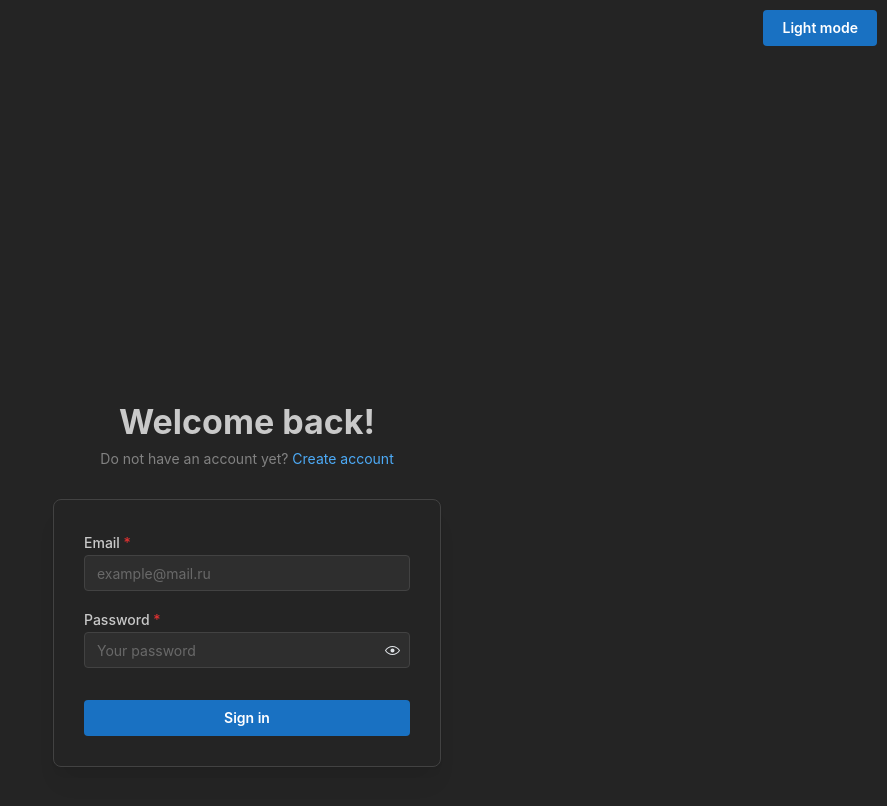
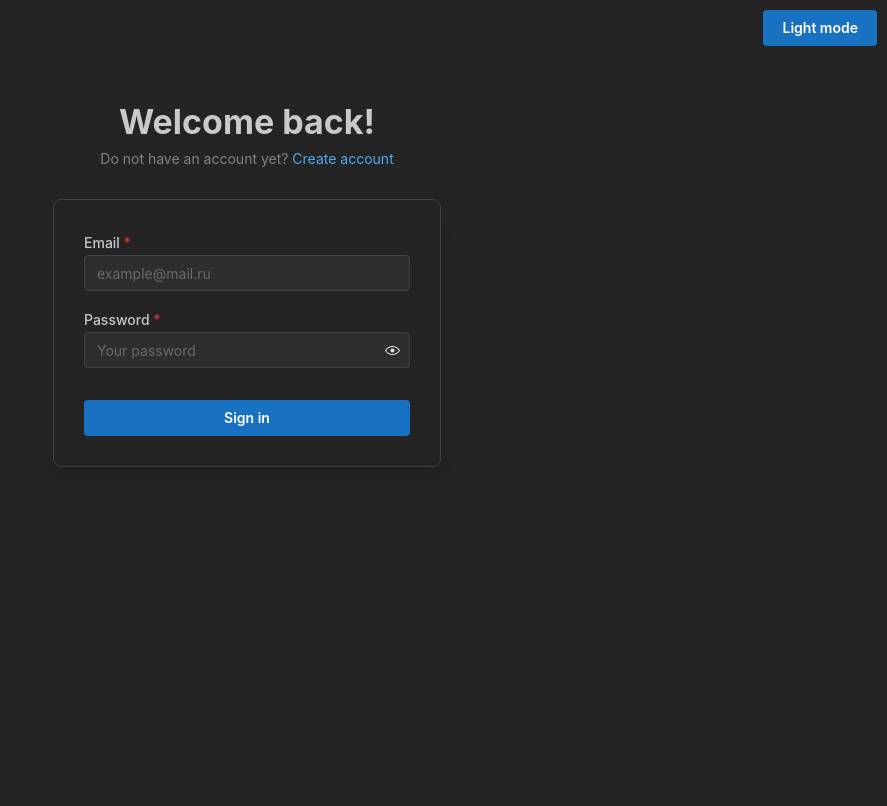
Before and after one commit to DmitriyAsh/ReactAuthForm, a React (Vite) app: page / in a window 1280 px wide. Shown: the top 806 px of the page, without its empty margins (393-1280 px from the left). Built offline with nearby package versions, Linux system fonts and the light colour scheme.

Commit message:
add reqests for registration and authorization

```diff
--- a/package.json
+++ b/package.json
@@ -13,6 +13,7 @@
 		"@mantine/core": "^7.12.0",
 		"@mantine/form": "^7.12.0",
 		"@mantine/hooks": "^7.12.0",
+		"@mantine/notifications": "^7.12.0",
 		"axios": "^1.7.3",
 		"react": "^18.3.1",
 		"react-dom": "^18.3.1"
--- a/src/components/AuthForm/AuthForm.tsx
+++ b/src/components/AuthForm/AuthForm.tsx
@@ -9,14 +9,47 @@ import {
 	Button,
 } from '@mantine/core';
 import classes from './AuthForm.module.css';
-import { IChangeVisible } from '../RegistrationForm/RegistrationForm';
+import { useForm } from '@mantine/form';
+import axios from 'axios';
+
+interface IChangeVisible {
+	changeFormVisible: (value: boolean) => void;
+}
 
 export function AuthForm({ changeFormVisible }: IChangeVisible) {
 	const handleChangeFormVisible = () => {
 		changeFormVisible(true);
 	};
+
+	const form = useForm({
+		mode: 'uncontrolled',
+		initialValues: { password: '', email: '', repeat_password: '' },
+
+		validate: {
+			password: (value) =>
+				value.length < 6
+					? 'Password must have at least 6 letters'
+					: null,
+			email: (value) =>
+				/^\S+@\S+$/.test(value) ? null : 'Invalid email',
+		},
+	});
+
+	const userAuthorization = async (user: object) => {
+		try {
+			const res = await axios({
+				url: 'http://20.205.178.13:8001/auth/login/',
+				data: user,
+				method: 'post',
+			});
+			console.log(res);
+		} catch (error) {
+			console.log(error);
+		}
+	};
+
 	return (
-		<Container size={420} my={400}>
+		<Container size={420} my={100}>
 			<Title ta='center' className={classes.title}>
 				Welcome back!
 			</Title>
@@ -32,20 +65,30 @@ export function AuthForm({ changeFormVisible }: IChangeVisible) {
 			</Text>
 
 			<Paper withBorder shadow='md' p={30} mt={30} radius='md'>
+				<form
+					onSubmit={form.onSubmit((values) => {
+						userAuthorization(values);
+					})}
+				>
 					<TextInput
 						label='Email'
 						placeholder='example@mail.ru'
 						required
+						key={form.key('email')}
+						{...form.getInputProps('email')}
 					/>
 					<PasswordInput
 						label='Password'
 						placeholder='Your password'
 						required
 						mt='md'
+						key={form.key('password')}
+						{...form.getInputProps('password')}
 					/>
-				<Button fullWidth mt='xl'>
+					<Button fullWidth mt='xl' type='submit'>
 						Sign in
 					</Button>
+				</form>
 			</Paper>
 		</Container>
 	);
--- a/src/components/RegistrationForm/RegistrationForm.tsx
+++ b/src/components/RegistrationForm/RegistrationForm.tsx
@@ -11,12 +11,13 @@ import {
 import { matchesField, useForm } from '@mantine/form';
 import classes from './RegistrationForm.module.css';
 import axios from 'axios';
+import { notifications } from '@mantine/notifications';
 
-export interface IChangeVisible {
+interface IChangeFormVisible {
 	changeFormVisible: (value: boolean) => void;
 }
 
-export function RegistrationForm({ changeFormVisible }: IChangeVisible) {
+export function RegistrationForm({ changeFormVisible }: IChangeFormVisible) {
 	const handleChangeFormVisible = () => {
 		changeFormVisible(false);
 	};
@@ -40,14 +41,25 @@ export function RegistrationForm({ changeFormVisible }: IChangeVisible) {
 	});
 
 	const userRegistration = async (user: object) => {
-		await axios
-			.post('http://20.205.178.13:8001/registration/', user)
-			.then((resp) => console.log(resp))
-			.catch((err) => console.log(err));
+		try {
+			const response = await axios({
+				url: 'http://20.205.178.13:8001/registration/',
+				data: user,
+				method: 'post',
+			});
+			console.log(response);
+			handleChangeFormVisible();
+			notifications.show({
+				message: 'You have succsesfully registered!',
+				position: 'bottom-right',
+			});
+		} catch (error) {
+			console.log(error);
+		}
 	};
 
 	return (
-		<Container size={420} my={400}>
+		<Container size={420} my={100}>
 			<Title ta='center' className={classes.title}>
 				Create an account
 			</Title>
--- a/src/main.tsx
+++ b/src/main.tsx
@@ -2,14 +2,14 @@ import React from 'react';
 import ReactDOM from 'react-dom/client';
 import App from './App.tsx';
 import './index.css';
-import { MantineProvider, createTheme } from '@mantine/core';
+import { MantineProvider } from '@mantine/core';
 import '@mantine/core/styles.css';
-
-const theme = createTheme({});
+import { Notifications } from '@mantine/notifications';
 
 ReactDOM.createRoot(document.getElementById('root')!).render(
-	<MantineProvider theme={theme} defaultColorScheme='dark'>
+	<MantineProvider defaultColorScheme='dark'>
 		<React.StrictMode>
+			<Notifications position='bottom-right' />
 			<App />
 		</React.StrictMode>
 	</MantineProvider>
```
Also changed, not shown: 2 other files (tests, documents, lock files or other folders). Lines whose indentation alone changed are shown as unchanged.
